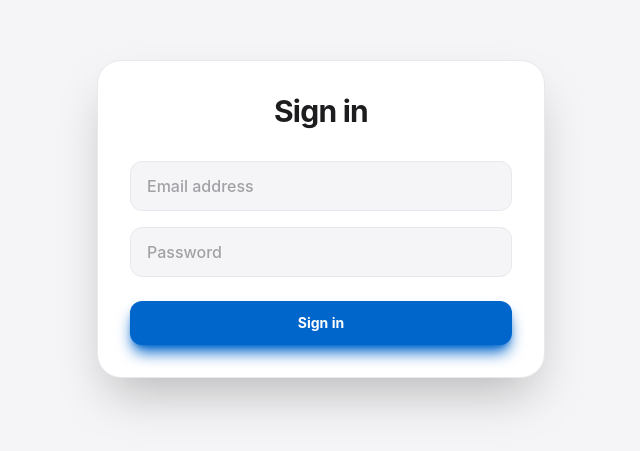
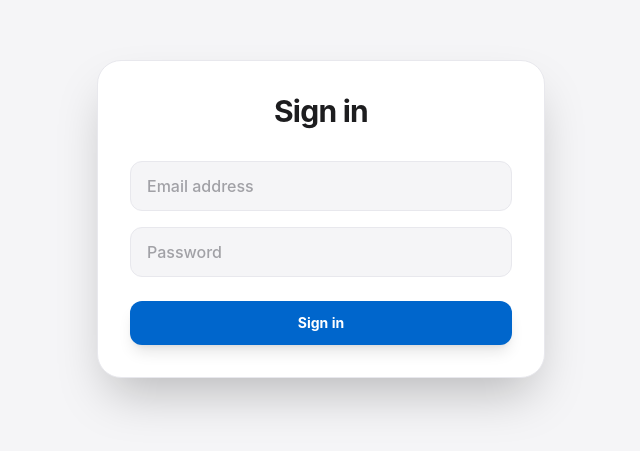
Before and after one commit to Nitin-Parmar-advant-lab/task-management-project, a React (Vite) app: page /login in a window 1280 px wide. Shown: the part 181-632 px from the top of the page, without its empty margins (319-959 px from the left). Built offline with nearby package versions, Linux system fonts and the light colour scheme.

Commit message:
change styling into loginpage

```diff
--- a/src/pages/LoginPage.jsx
+++ b/src/pages/LoginPage.jsx
@@ -93,7 +93,7 @@ export default function LoginPage() {
                     <div>
                         <button
                             type="submit"
-                            className="w-full flex justify-center py-3 px-4 text-sm font-bold rounded-xl text-white bg-[#0066CC] hover:bg-[#0071E3] dark:bg-[#2997FF] dark:hover:bg-[#5AC8FA] transition-all shadow-lg shadow-[#0066CC] cursor-pointer"
+                            className="w-full flex justify-center py-3 px-4 text-sm font-bold rounded-xl text-white bg-[#0066CC] hover:bg-[#0071E3] dark:bg-[#2997FF] dark:hover:bg-[#5AC8FA] transition-all shadow-lg cursor-pointer"
                         >
                             Sign in
                         </button>
```
